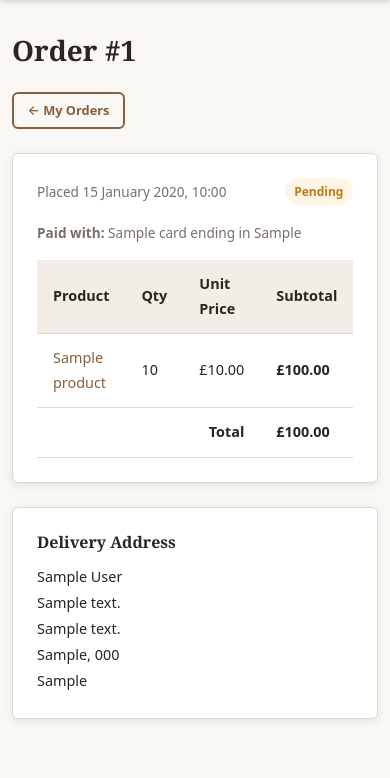
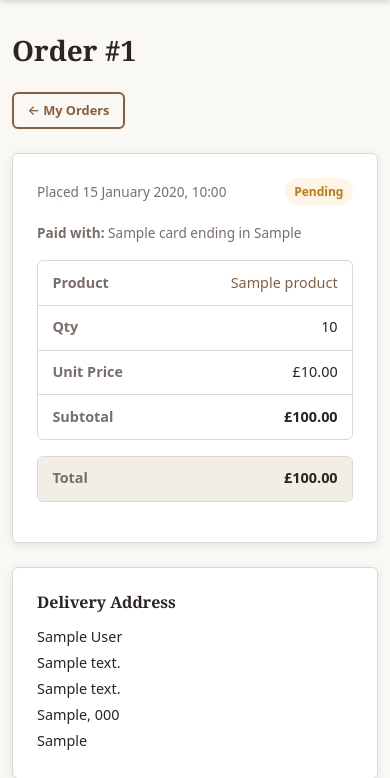
Before and after one commit to MHussainGit/Milestone-Project-4--craft-market, a Django app: page /checkout/orders/1/ in a window 390 px wide. Shown: the part 40-818 px from the top of the page. Run offline with Django 4.2, Linux system fonts and the light colour scheme; a user stored in the database is signed in; tables that the repository leaves empty hold one stand-in row (values such as "Sample post").

Commit message:
Stack all tables into cards on mobile and tablet

```diff
--- a/checkout/templates/checkout/order_detail.html
+++ b/checkout/templates/checkout/order_detail.html
@@ -23,7 +23,8 @@
         </p>
       {% endif %}
 
-      <table class="table" aria-label="Order items">
+      <div class="table-wrap">
+        <table class="table table-stacked" aria-label="Order items">
           <thead>
             <tr>
               <th scope="col">Product</th>
@@ -35,22 +36,23 @@
           <tbody>
             {% for item in order.items.all %}
               <tr>
-              <td>
+                <td data-label="Product">
                   <a href="{% url 'product_detail' slug=item.product.slug %}">{{ item.product.title }}</a>
                 </td>
-              <td style="font-family:var(--font-ui)">{{ item.quantity }}</td>
-              <td style="font-family:var(--font-ui)">£{{ item.unit_price }}</td>
-              <td style="font-family:var(--font-ui);font-weight:600">£{{ item.get_line_total }}</td>
+                <td data-label="Qty" style="font-family:var(--font-ui)">{{ item.quantity }}</td>
+                <td data-label="Unit Price" style="font-family:var(--font-ui)">£{{ item.unit_price }}</td>
+                <td data-label="Subtotal" style="font-family:var(--font-ui);font-weight:600">£{{ item.get_line_total }}</td>
               </tr>
             {% endfor %}
           </tbody>
           <tfoot>
             <tr>
               <td colspan="3" style="text-align:right;font-weight:bold;font-family:var(--font-ui)">Total</td>
-            <td style="font-weight:bold;font-family:var(--font-ui)">£{{ order.get_total }}</td>
+              <td data-label="Total" style="font-weight:bold;font-family:var(--font-ui)">£{{ order.get_total }}</td>
             </tr>
           </tfoot>
         </table>
+      </div>
     </div>
 
     <div class="card" style="padding:1.5rem">
--- a/static/css/styles.css
+++ b/static/css/styles.css
@@ -315,6 +315,14 @@ ul, ol { padding-left: 1.5rem; margin-bottom: 1rem; }
   border-bottom: 2px solid var(--border);
 }
 
+/* ── Profile layout ───────────────────────────────────────────────────────── */
+.profile-grid {
+  display: grid;
+  grid-template-columns: 1fr 2fr;
+  gap: 2rem;
+  align-items: start;
+}
+
 /* ── Table ────────────────────────────────────────────────────────────────── */
 .table-wrap { width: 100%; overflow-x: auto; -webkit-overflow-scrolling: touch; }
 
@@ -502,6 +510,7 @@ ul, ol { padding-left: 1.5rem; margin-bottom: 1rem; }
   .book-grid { grid-template-columns: repeat(auto-fill, minmax(160px, 1fr)); gap: 1rem; }
   .page-header { flex-direction: column; align-items: flex-start; }
   .search-form { flex-direction: column; }
+  .profile-grid { grid-template-columns: 1fr; }
 
   /* Stacked-card layout: each row becomes a labelled card */
   .table-stacked thead {
@@ -544,6 +553,18 @@ ul, ol { padding-left: 1.5rem; margin-bottom: 1rem; }
     justify-content: flex-start;
   }
   .table-stacked td.order-actions .btn { flex: 1 1 auto; }
+
+  /* Footer total: drop the redundant standalone label cell; the value
+     cell carries its own data-label instead */
+  .table-stacked tfoot td[colspan] { display: none; }
+  .table-stacked tfoot td {
+    font-weight: bold;
+    background: var(--surface2);
+  }
+
+  /* Cells holding a form (cart quantity / remove) keep the control on the
+     right and let it wrap on very narrow screens */
+  .table-stacked td form { flex: 0 1 auto; justify-content: flex-end; }
 }
 
 @media (max-width: 480px) {
```
Also changed, not shown: accounts/templates/accounts/profile.html (+9 -7 lines), cart/templates/cart/cart_detail.html (+8 -6 lines), checkout/templates/checkout/success.html (+8 -6 lines). Lines whose indentation alone changed are shown as unchanged.
